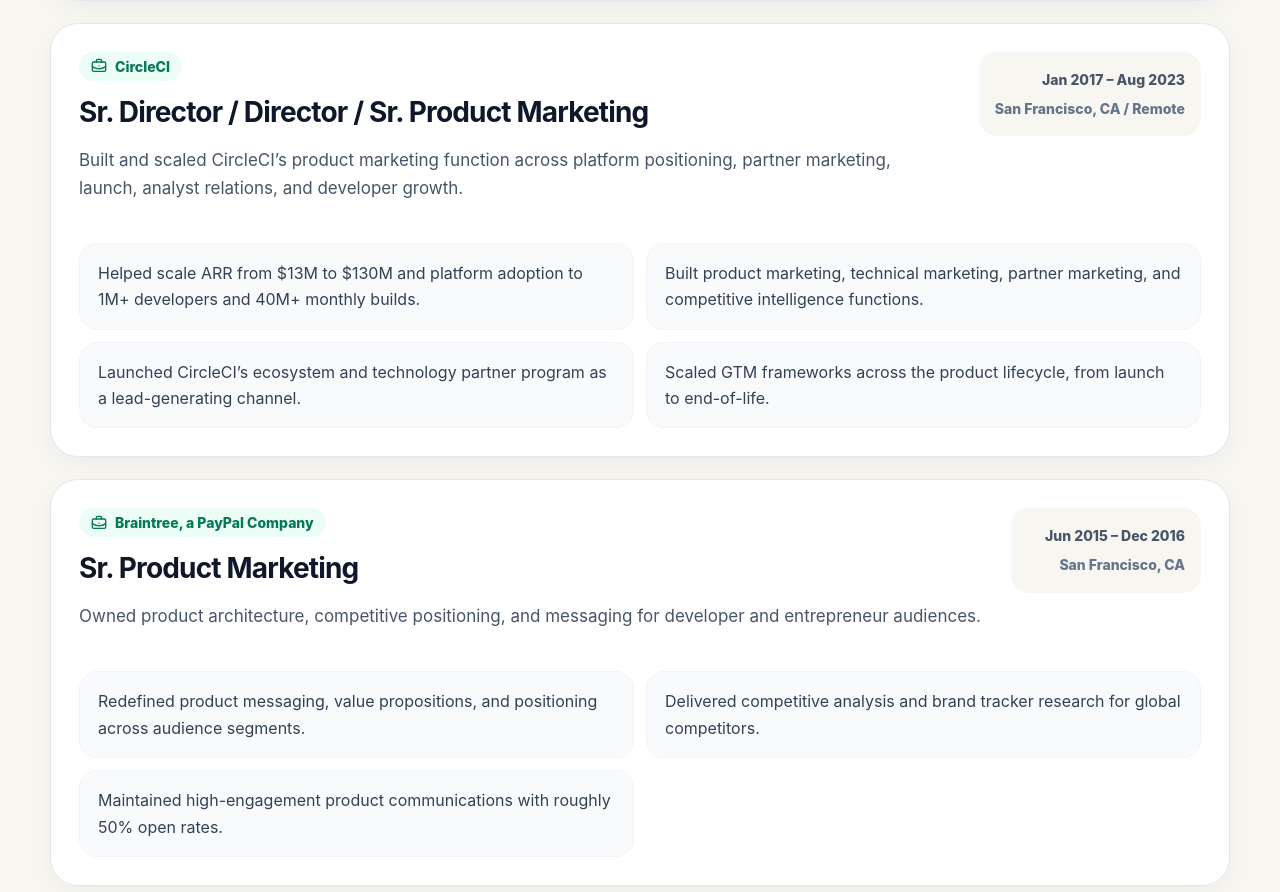
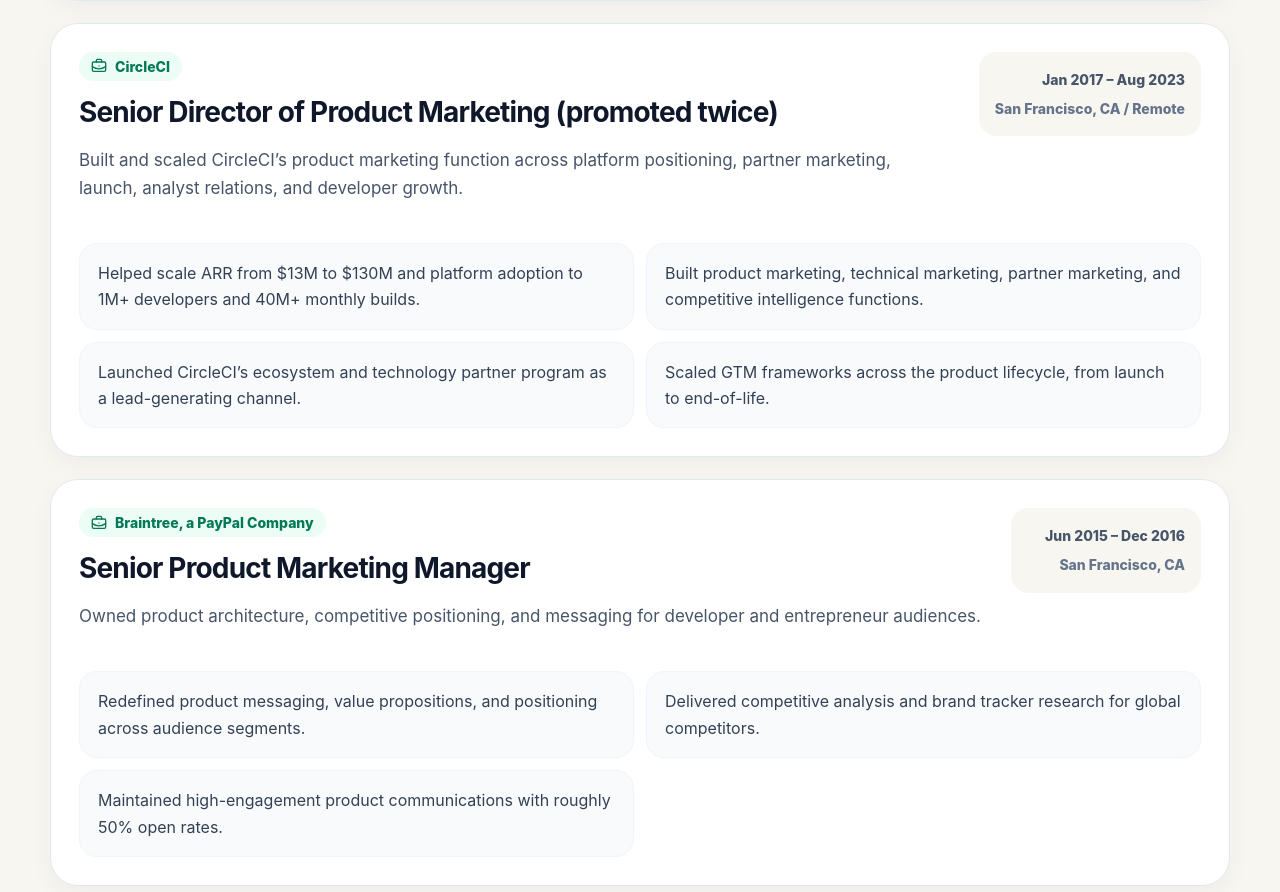
Before and after one commit to cherylmanalo-15/cheryl-resume-website, a React (Vite) app: page / in a window 1280 px wide. Shown: the part 4086-4978 px from the top of the page. Built offline with nearby package versions, Linux system fonts and the light colour scheme.

Commit message:
Complete job titles using working resume

```diff
--- a/src/App.jsx
+++ b/src/App.jsx
@@ -65,7 +65,7 @@
   },
   {
     company: "CircleCI",
-    title: "Sr. Director / Director / Sr. Product Marketing",
+    title: "Senior Director of Product Marketing (promoted twice)",
     time: "Jan 2017 – Aug 2023",
     location: "San Francisco, CA / Remote",
     summary:
@@ -79,7 +79,7 @@
   },
   {
     company: "Braintree, a PayPal Company",
-    title: "Sr. Product Marketing",
+    title: "Senior Product Marketing Manager",
     time: "Jun 2015 – Dec 2016",
     location: "San Francisco, CA",
     summary:
```
